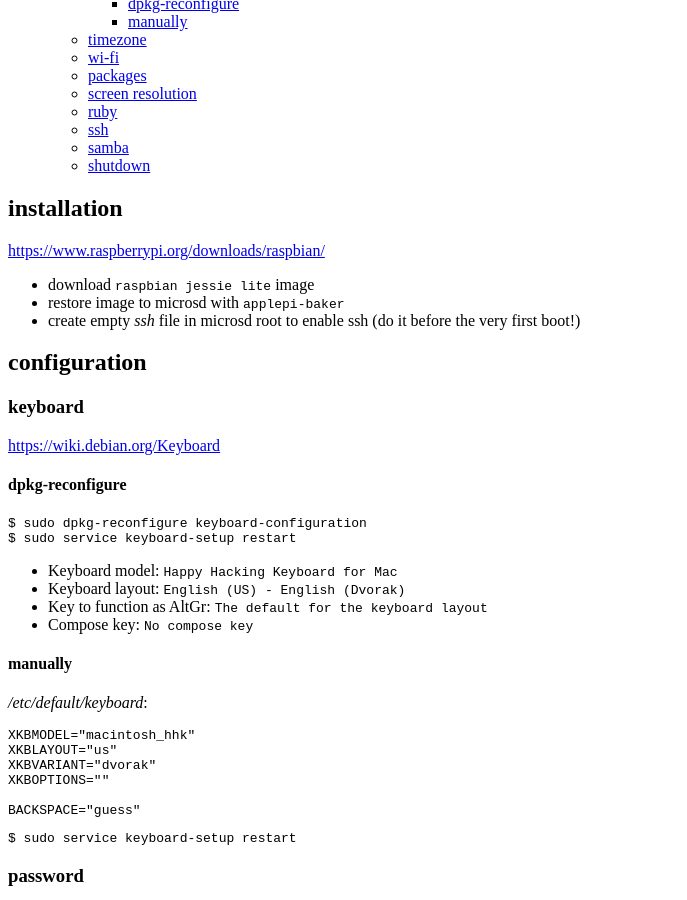
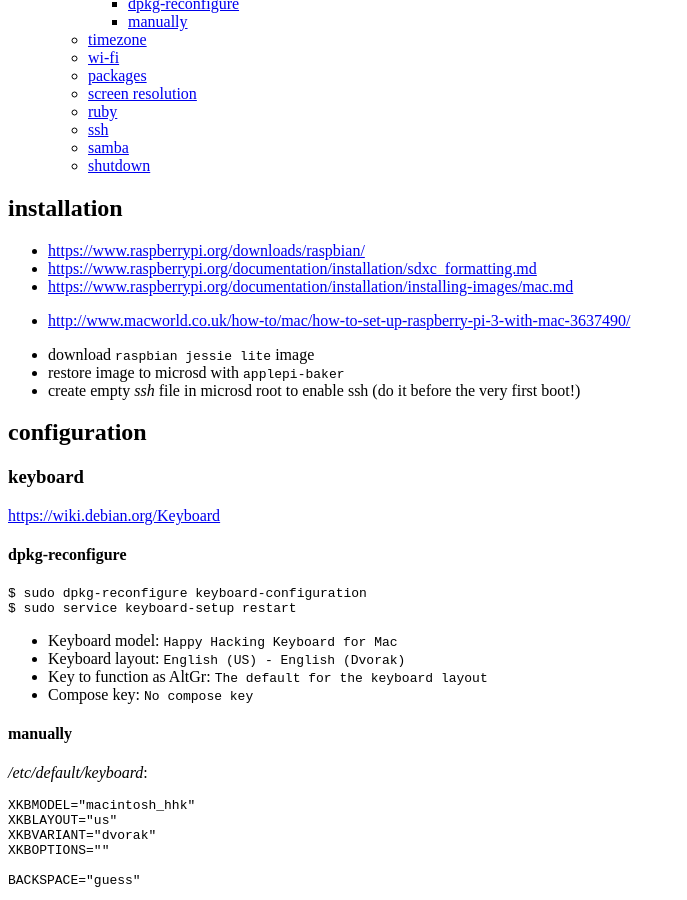
Before and after one commit to tap349/tap349.github.io, a Jekyll site: the page built from _posts/2017-04-15-raspberry-pi.md, in a window 1280 px wide and 900 px high, scrolled down 431 px. Shown: the whole window, without its empty margins (0-687 px from the left). Built offline with Jekyll 4.4.1, drawn with Linux system fonts in a browser that asks for light colours; some of the changed text lies outside the part shown.

Commit message:
update 2017-04-17_04:51:10

````diff
--- a/_posts/2017-04-15-raspberry-pi.md
+++ b/_posts/2017-04-15-raspberry-pi.md
@@ -13,7 +13,10 @@ categories: [pi]
 
 ## installation
 
-<https://www.raspberrypi.org/downloads/raspbian/>
+- <https://www.raspberrypi.org/downloads/raspbian/>
+- <https://www.raspberrypi.org/documentation/installation/sdxc_formatting.md>
+- <https://www.raspberrypi.org/documentation/installation/installing-images/mac.md>
+- <http://www.macworld.co.uk/how-to/mac/how-to-set-up-raspberry-pi-3-with-mac-3637490/>
 
 - download `raspbian jessie lite` image
 - restore image to microsd with `applepi-baker`
@@ -304,3 +307,9 @@ $ cd .. && rm -rf ruby-2.4.1.tar.gz ruby-2.4.1/
 
 by default `sudo shutdown` schedules shutdown in 1 minute -
 run `sudo shutdown now` to shutdown immediately.
+
+<https://www.raspberrypi.org/documentation/installation/sd-cards.md>:
+
+```sh
+$ sudo halt
+```
````
